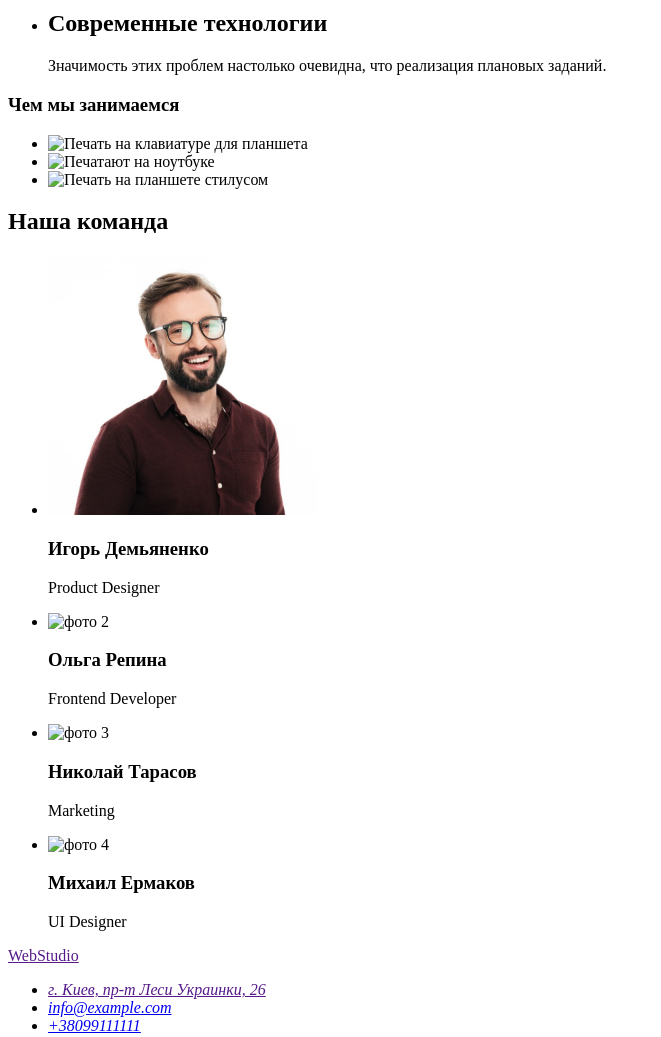
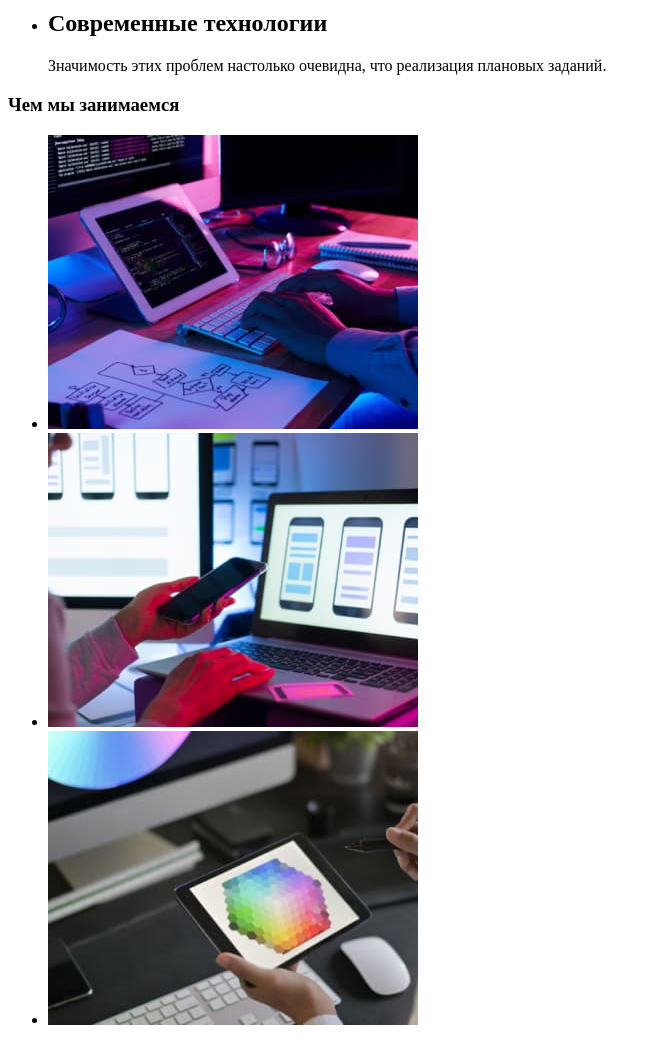
Before and after one commit to Andrey14121992/goit-markup-hw-01, a plain HTML site: page index.html in a window 1280 px wide. Shown: the part 500-1537 px from the top of the page, without its empty margins (0-661 px from the left). Drawn offline with Linux system fonts and the light colour scheme; the site is published under a folder, as on GitHub Pages, so addresses that start at the root find nothing.

Commit message:
доделал

```diff
--- a/index.html
+++ b/index.html
@@ -54,7 +54,7 @@
             <ul>
                 <li>
                     <img
-                     src="/images/img-1(1).jpg"
+                     src="images/img-1(1).jpg"
                      alt="Печать на клавиатуре для планшета"
                      width="370"
                      height="294"
@@ -62,7 +62,7 @@
                 </li>
                      <li>
                          <img
-                         src="/images/img-2(1).jpg"
+                         src="images/img-2(1).jpg"
                          alt="Печатают на ноутбуке"
                          width="370"
                          height="294"
@@ -70,7 +70,7 @@
                      </li>
                      <li>
                          <img
-                         src="/images/img-3(1).jpg"
+                         src="images/img-3(1).jpg"
                          alt="Печать на планшете стилусом"
                          width="370"
                          height="294"
@@ -95,7 +95,7 @@
 
                 <li>
                     <img
-                     src="/images/img-5(1).jpg"
+                     src="images/img-5(1).jpg"
                      alt="фото 2"
                      width="270"
                      height="260"
@@ -106,7 +106,7 @@
 
                     <li>
                         <img
-                         src="/images/img-6(1).jpg"
+                         src="images/img-6(1).jpg"
                          alt="фото 3"
                          width="270"
                          height="260"
@@ -117,7 +117,7 @@
 
                         <li>
                             <img
-                             src="/images/img-7(1).jpg"
+                             src="images/img-7(1).jpg"
                              alt="фото 4"
                              width="270"
                              height="260"
```
